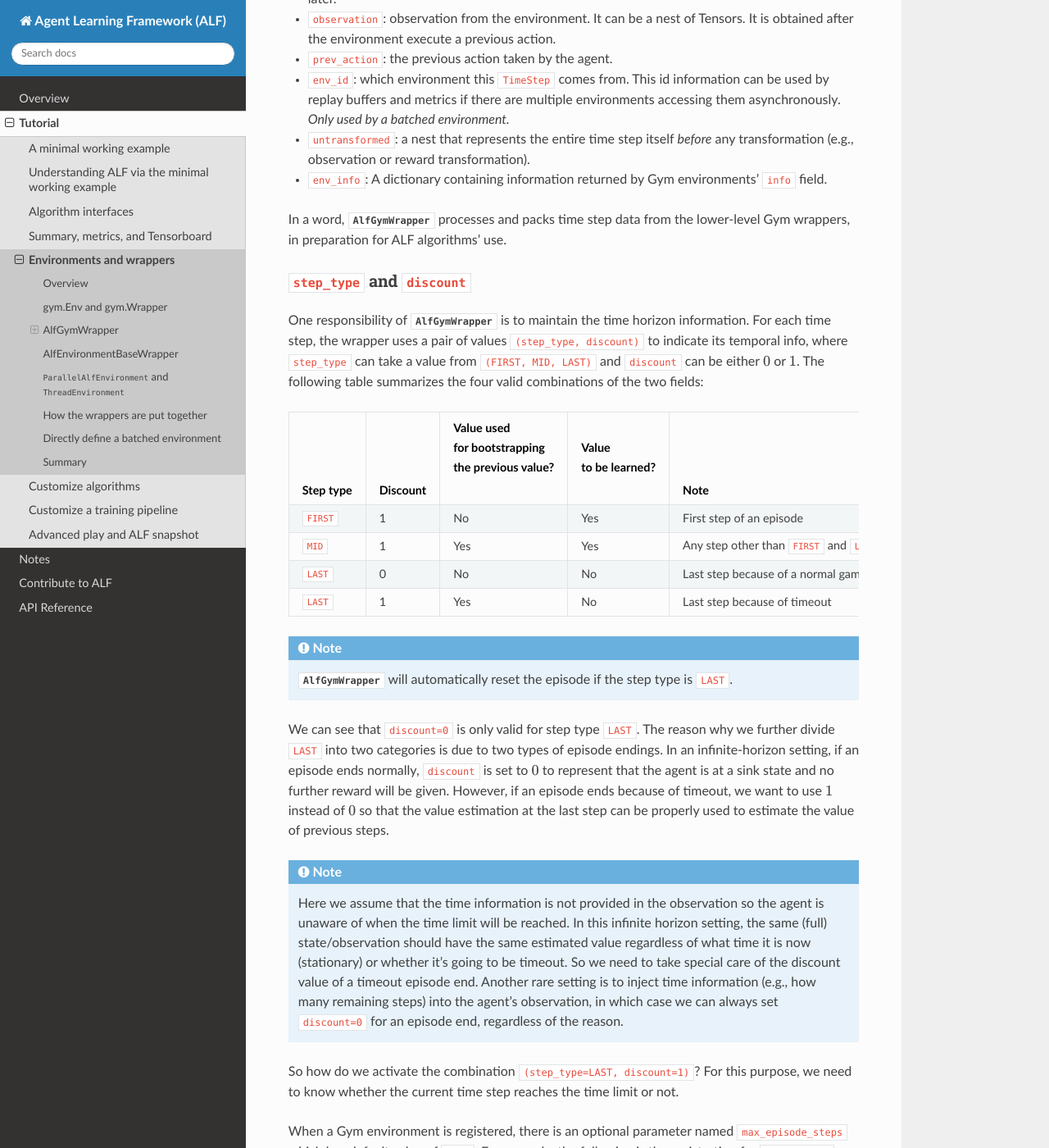
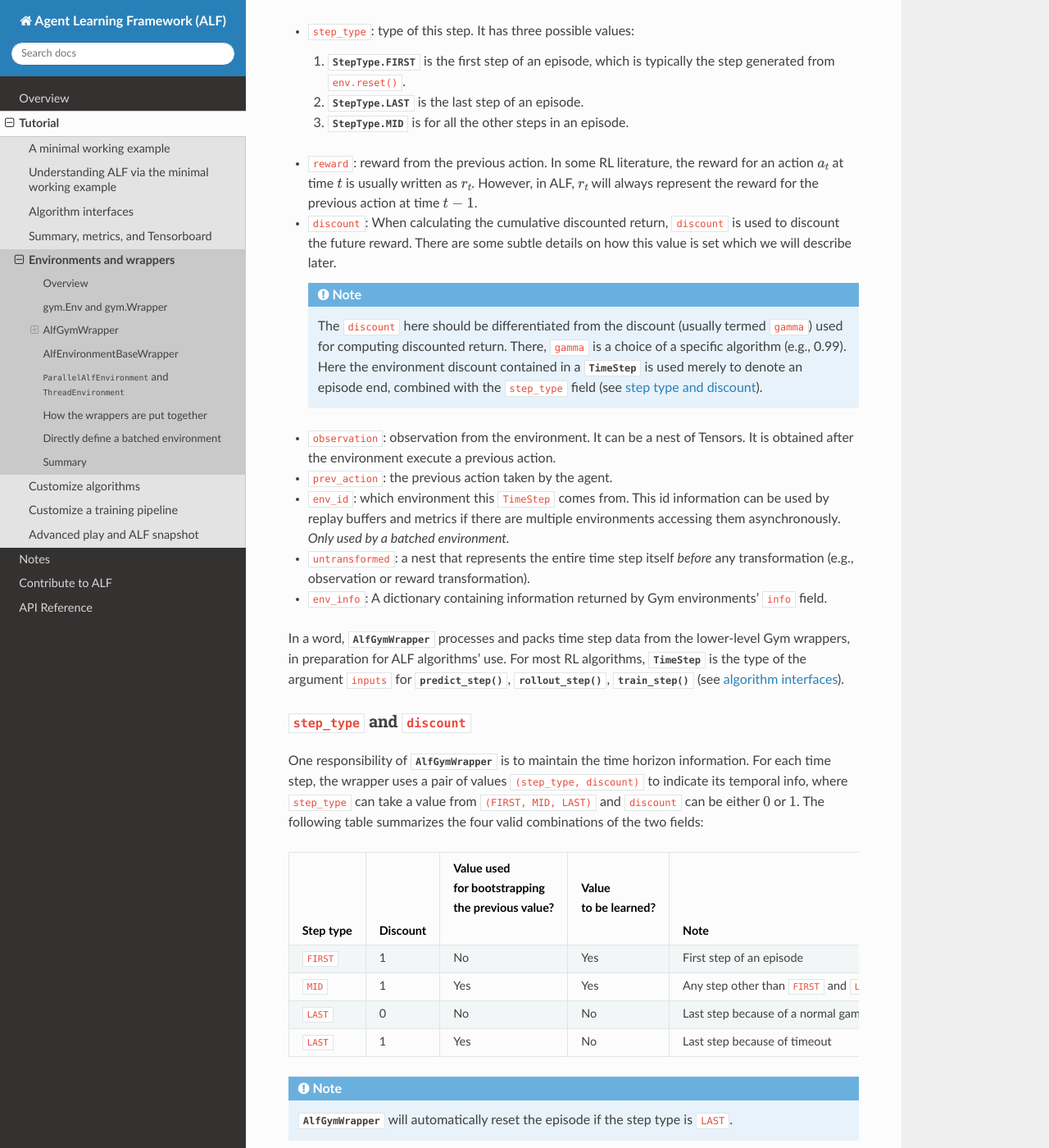
Before and after one commit to HorizonRobotics/alf, a Sphinx documentation site: the page built from docs/tutorial/environments_and_wrappers.rst, in a window 1280 px wide and 1400 px high, scrolled down 3353 px. Shown: the whole window at 82% size. Built offline with Sphinx 7.4.7 and the Read the Docs theme 2.0.0, drawn with Linux system fonts in a browser that asks for light colours; pages that are not in the unit, such as notebooks, are missing from menus; some of the changed text lies outside the part shown.

Commit message:
address comments

```diff
--- a/docs/tutorial/algorithm_interfaces.rst
+++ b/docs/tutorial/algorithm_interfaces.rst
@@ -28,6 +28,8 @@
 There are several key interfaces (**bold** in the figure above) that play
 important roles in assembling a training pipeline of an ALF algorithm, and their
 signatures are summarized below.
+
+.. _algo_interfaces_table:
 
 ======================================================  =============================================  =======================================  =============================== ===============
 Interface                                               Input and output tensor shapes                 Input                                    Output                          Which pipeline?
--- a/docs/tutorial/environments_and_wrappers.rst
+++ b/docs/tutorial/environments_and_wrappers.rst
@@ -50,6 +50,11 @@
         """
 
         def __init__(self, env):
+            """
+            Args:
+                env (gym.Env): the gym env to be wrapped. It can be later accessed
+                    by ``self.env``.
+            """
             gym.Wrapper.__init__(self, env)
 
         def step(self, action):
@@ -67,6 +72,13 @@
         """
 
         def __init__(self, env, min_v=-200., max_v=200.):
+            """
+            Args:
+                env (gym.Env): the gym env to be wrapped. It can be later accessed
+                    by ``self.env``.
+                min_v (float): the min value to clip an observation to
+                max_v (float): the max value to clip an observation to
+            """
             super().__init__(env)
             self._min_v = min_v
             self._max_v = max_v
@@ -90,6 +102,11 @@
         """Make a gym environment non-episodic by always setting ``done=False``."""
 
         def __init__(self, env):
+            """
+            Args:
+                env (gym.Env): the gym env to be wrapped. It can be later accessed
+                    by ``self.env``.
+            """
             super().__init__(env)
 
         def step(self, action):
@@ -150,6 +167,15 @@
   is used to discount the future reward. There are some subtle details on how
   this value is set which we will describe later.
 
+  .. note::
+
+    The ``discount`` here should be differentiated from the discount (usually
+    termed ``gamma``) used for computing discounted return. There, ``gamma`` is a
+    choice of a specific algorithm (e.g., 0.99). Here the environment discount
+    contained in a :class:`~.TimeStep` is used merely to denote an episode end,
+    combined with the ``step_type`` field
+    (see :ref:`step type and discount <step_type_discount>`).
+
 * ``observation``: observation from the environment. It can be a nest of
   Tensors. It is obtained after the environment execute a previous action.
 
@@ -166,7 +192,12 @@
   environments' ``info`` field.
 
 In a word, :class:`~.AlfGymWrapper` processes and packs time step data from the
-lower-level Gym wrappers, in preparation for ALF algorithms' use.
+lower-level Gym wrappers, in preparation for ALF algorithms' use. For most RL
+algorithms, :class:`~.TimeStep` is the type of the argument ``inputs`` for
+:meth:`~.AlgorithmInterface.predict_step`, :meth:`~.AlgorithmInterface.rollout_step`,
+:meth:`~.AlgorithmInterface.train_step` (see :ref:`algorithm interfaces <algo_interfaces_table>`).
+
+.. _step_type_discount:
 
 ``step_type`` and ``discount``
 ^^^^^^^^^^^^^^^^^^^^^^^^^^^^^^
```
